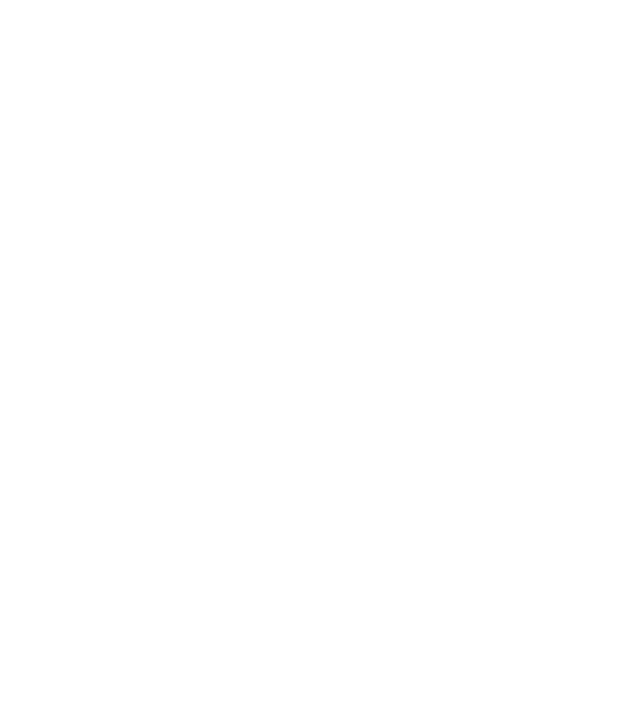
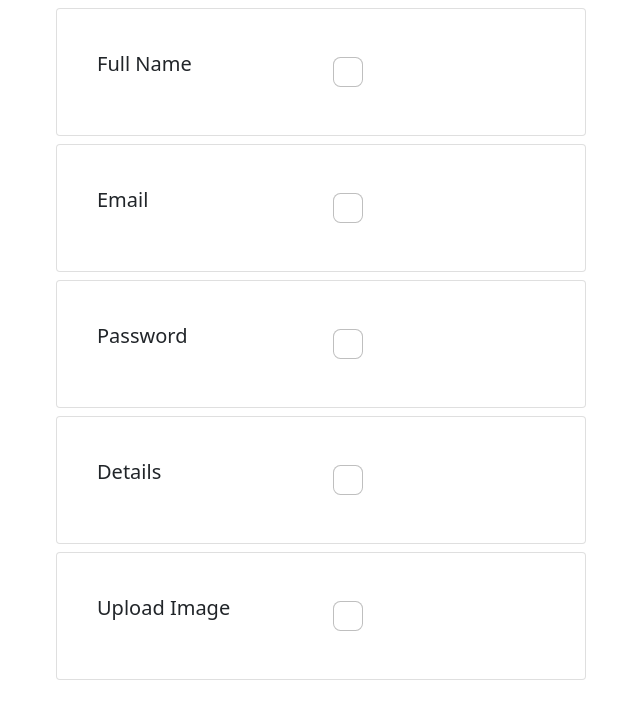
Before and after one commit to jsidd06/Cloud_Project, a React (Create React App) app in the folder fronted/: page /form in a window 1280 px wide. Shown: the top 718 px of the page, without its empty margins (604-1244 px from the left). Built offline with nearby package versions, Linux system fonts and the light colour scheme.

Commit message:
map the formfield

```diff
--- a/fronted/src/views/Form/FormPage.jsx
+++ b/fronted/src/views/Form/FormPage.jsx
@@ -1,9 +1,31 @@
 import React from 'react'
+import { Container, Row, Col, Card, CardBody, Input } from 'reactstrap'
+import { formFields } from '../../fake-data'
 
 function FormPage() {
-  return <div>
-
-  </div>
+  return (
+    <Container>
+      <Row>
+        <Col sm={12} md={6}></Col>
+        <Col sm={12} md={6}>
+          {formFields.map((field, index) => (
+            <Card key={index} className="m-2 p-4">
+              <CardBody>
+                <Row>
+                  <Col>
+                    <p style={{ fontSize: 20 }}>{field.label}</p>
+                  </Col>
+                  <Col>
+                    <Input type="checkbox" style={{ fontSize: 30 }} />
+                  </Col>
+                </Row>
+              </CardBody>
+            </Card>
+          ))}
+        </Col>
+      </Row>
+    </Container>
+  )
 }
 
 export default FormPage
```
